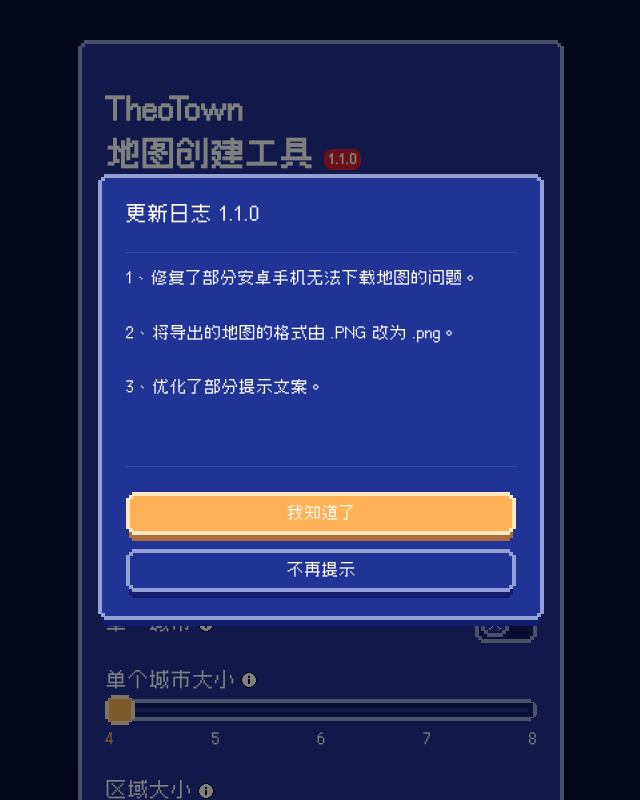
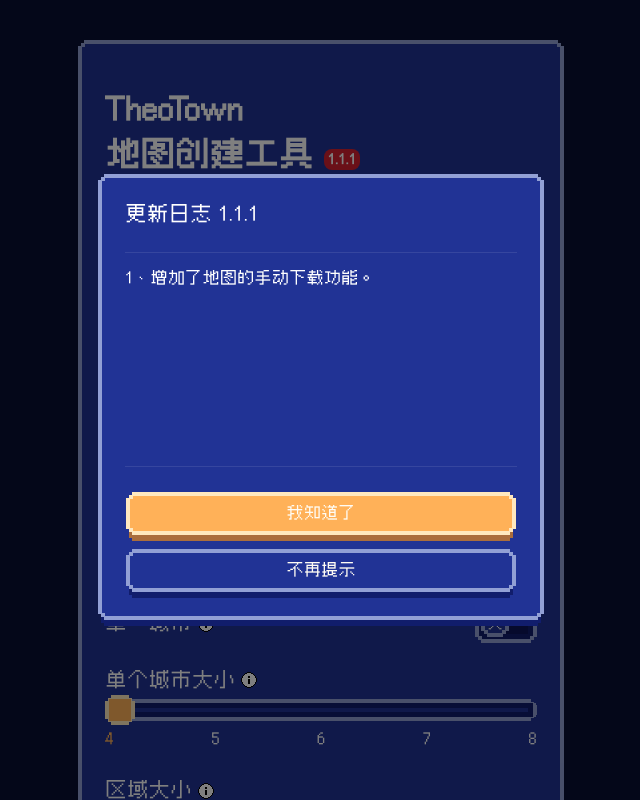
Before and after one commit to Kinsey-LKJ/theotown-region-creater, a Next.js app: page / in a window 1280 px wide. Shown: the top 800 px of the page, without its empty margins (319-959 px from the left). Built offline with nearby package versions, Linux system fonts and the light colour scheme.

Commit message:
更改版本号和更新提示

```diff
--- a/package.json
+++ b/package.json
@@ -1,6 +1,6 @@
 {
   "name": "theotown-region-creater",
-  "version": "1.1.0",
+  "version": "1.1.1",
   "private": true,
   "scripts": {
     "dev": "next dev",
--- a/pages/index.js
+++ b/pages/index.js
@@ -61,24 +61,20 @@
   const amapRef = useRef(); //通过ref调用子组件的方法
 
   useEffect(() => {
-    if (!localStorage.getItem("update1_1_0")) {
+    if (!localStorage.getItem("update1_1_1")) {
       Modal.confirm({
-        title: "更新日志 1.1.0",
+        title: "更新日志 1.1.1",
         content: (
           <div>
-            1、修复了部分安卓手机无法下载地图的问题。
+            1、增加了地图的手动下载功能。
             <br />
             <br />
-            2、将导出的地图的格式由 .PNG 改为 .png。
-            <br />
-            <br />
-            3、优化了部分提示文案。
           </div>
         ),
         okButtonText: "我知道了",
         cancelButtonText: "不再提示",
         onCancel: () => {
-          localStorage.setItem("update1_1_0", true);
+          localStorage.setItem("update1_1_1", true);
         },
       });
     }
@@ -377,7 +373,7 @@
       <Container className={styles.container}>
         <h1>
           TheoTown <br />
-          地图创建工具 <span className={styles.betaSign}>1.1.0</span>
+          地图创建工具 <span className={styles.betaSign}>1.1.1</span>
         </h1>
         <Input
           value={name}
```
